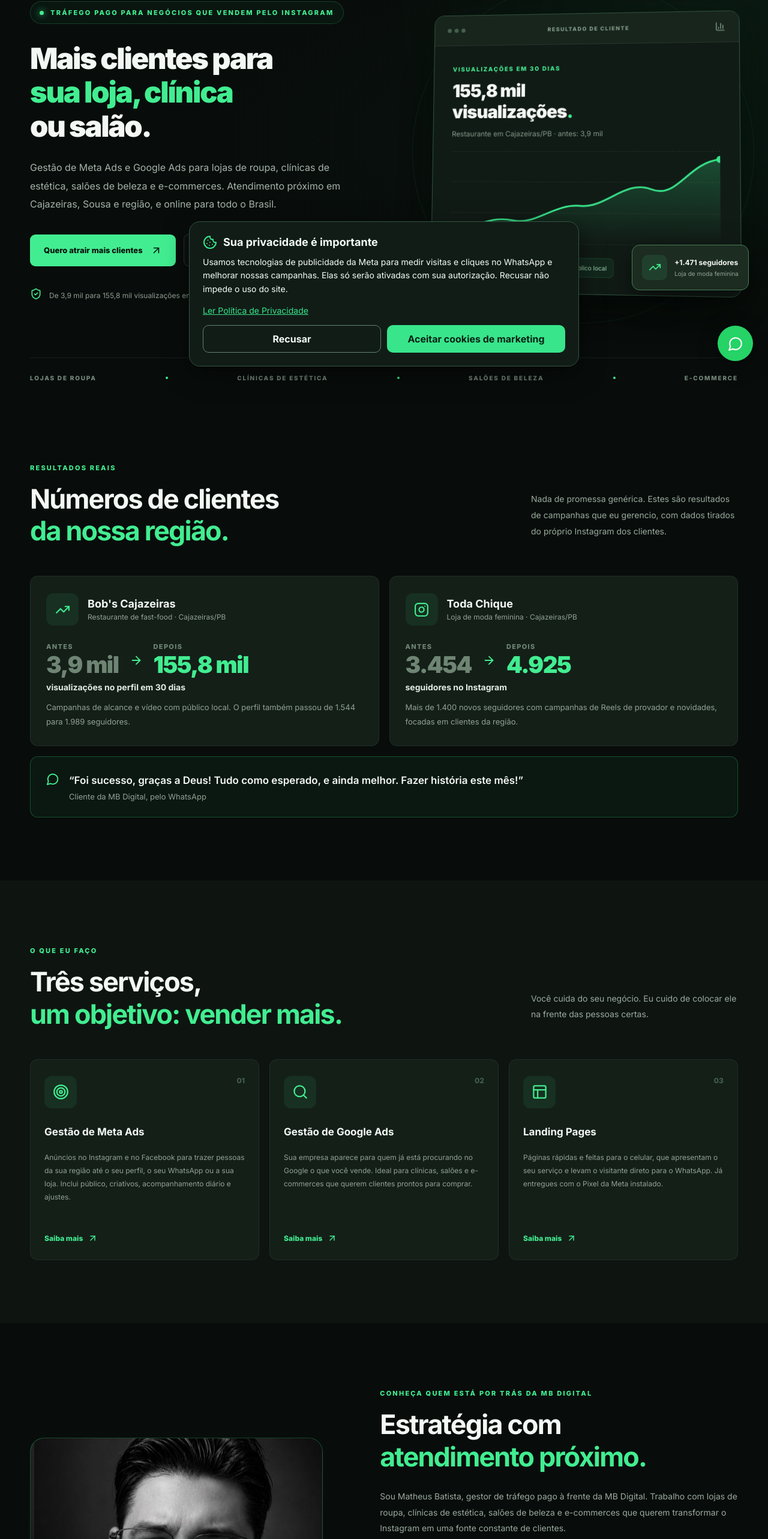
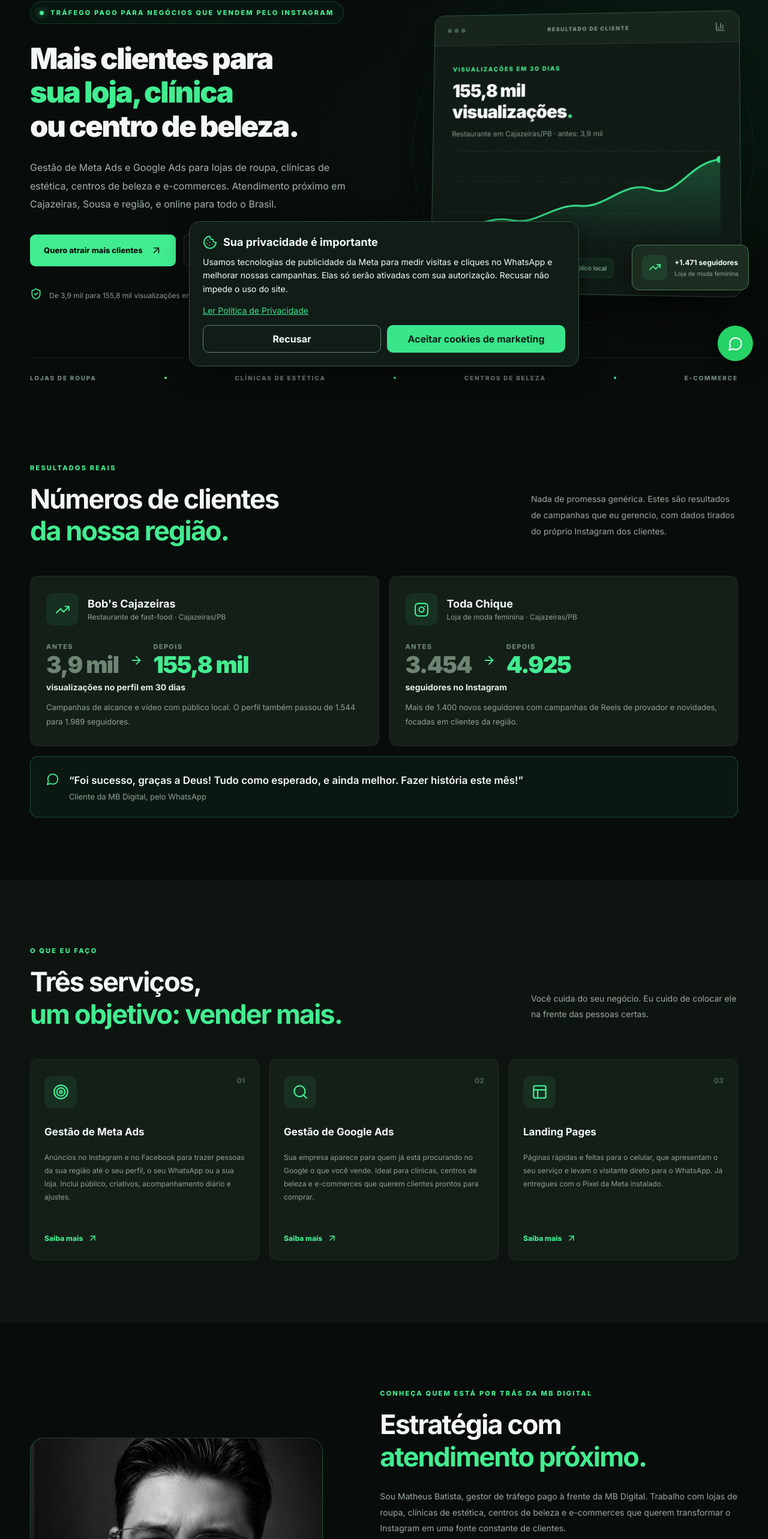
Before and after one commit to matheusblord-eng/mb-digital, a React (Vite) app: page / in a window 1280 px wide. Shown: the part 173-2739 px from the top of the page at 60% size. Built offline with nearby package versions, Linux system fonts and the light colour scheme.

Commit message:
Troca salão de beleza por centro de beleza
Co-Authored-By: Claude Opus 5.5 <noreply@anthropic.com>
Claude-Session: https://claude.ai/code/session_017fgpRxrp9CvJo9phXFNjwf

```diff
--- a/index.html
+++ b/index.html
@@ -9,7 +9,7 @@
 
     <meta
       name="description"
-      content="Matheus Batista, gestor de tráfego pago em Cajazeiras/PB. Meta Ads e Google Ads para lojas de roupa, clínicas de estética, salões de beleza e e-commerces."
+      content="Matheus Batista, gestor de tráfego pago em Cajazeiras/PB. Meta Ads e Google Ads para lojas de roupa, clínicas de estética, centros de beleza e e-commerces."
     />
 
     <meta name="theme-color" content="#080d0b" />
--- a/src/App.jsx
+++ b/src/App.jsx
@@ -37,7 +37,7 @@ const services = [
     number: "02",
     title: "Gestão de Google Ads",
     description:
-      "Sua empresa aparece para quem já está procurando no Google o que você vende. Ideal para clínicas, salões e e-commerces que querem clientes prontos para comprar.",
+      "Sua empresa aparece para quem já está procurando no Google o que você vende. Ideal para clínicas, centros de beleza e e-commerces que querem clientes prontos para comprar.",
   },
   {
     icon: PanelsTopLeft,
@@ -51,7 +51,7 @@ const services = [
 const niches = [
   "LOJAS DE ROUPA",
   "CLÍNICAS DE ESTÉTICA",
-  "SALÕES DE BELEZA",
+  "CENTROS DE BELEZA",
   "E-COMMERCE",
 ];
 
@@ -270,12 +270,12 @@ export default function App() {
                 <br />
                 <span>sua loja, clínica</span>
                 <br />
-                ou salão.
+                ou centro de beleza.
               </h1>
 
               <p className="hero-description">
                 Gestão de Meta Ads e Google Ads para lojas de roupa,
-                clínicas de estética, salões de beleza e e-commerces.
+                clínicas de estética, centros de beleza e e-commerces.
                 Atendimento próximo em Cajazeiras, Sousa e região, e online
                 para todo o Brasil.
               </p>
@@ -557,7 +557,7 @@ export default function App() {
               <p>
                 Sou Matheus Batista, gestor de tráfego pago à frente da MB
                 Digital. Trabalho com lojas de roupa, clínicas de estética,
-                salões de beleza e e-commerces que querem transformar o
+                centros de beleza e e-commerces que querem transformar o
                 Instagram em uma fonte constante de clientes.
               </p>
 
```
